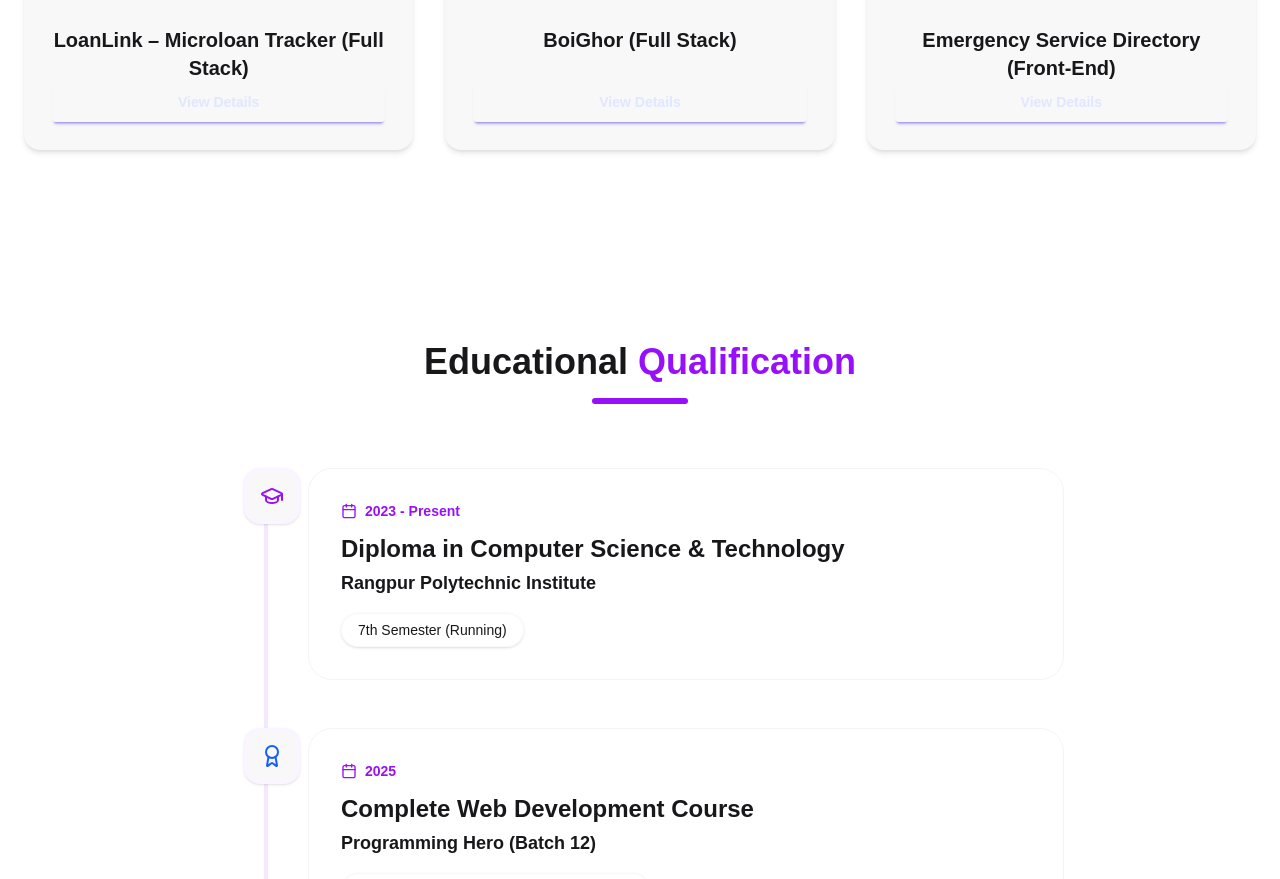
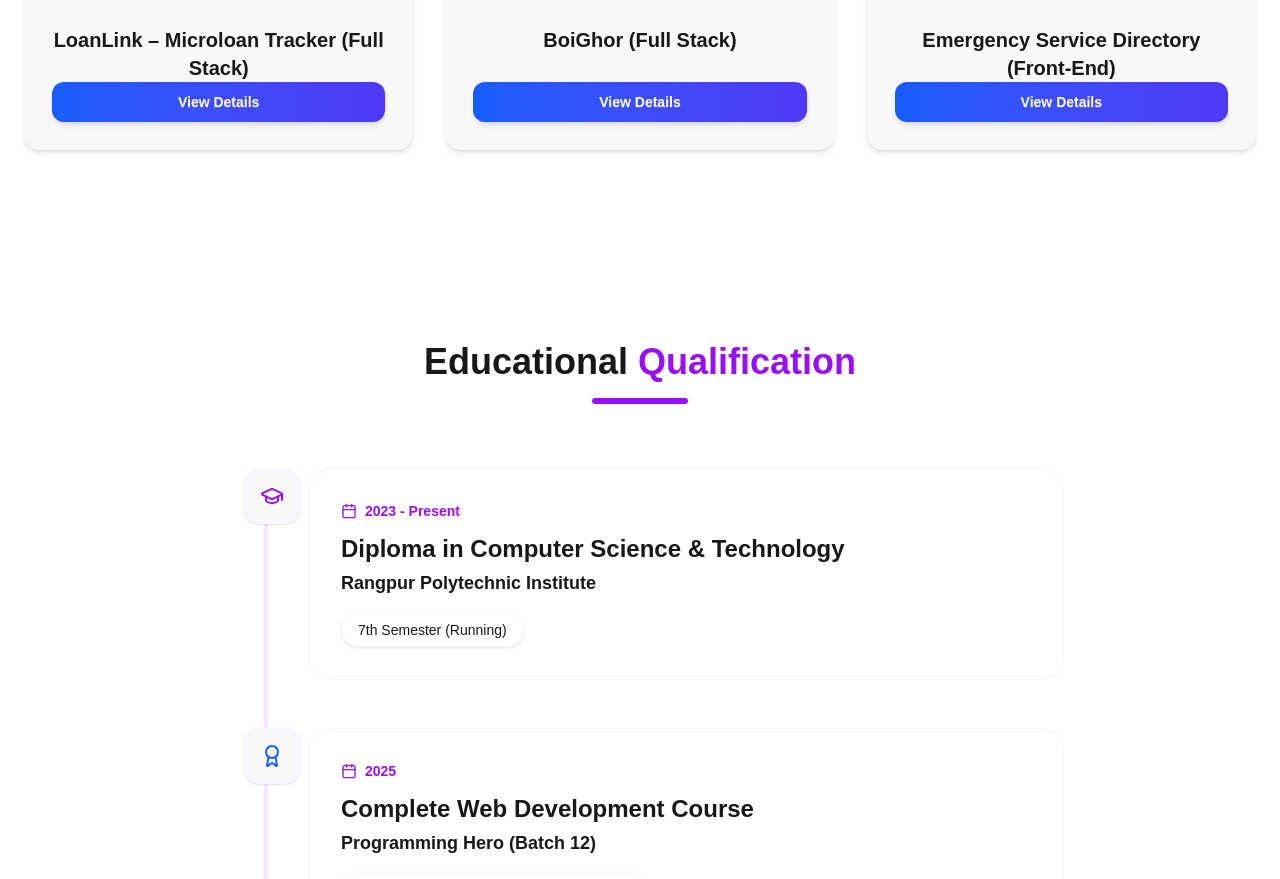
Before and after one commit to fuadhasan199/Portfolio, a React (Vite) app: page / in a window 1280 px wide. Shown: the part 2719-3598 px from the top of the page. Built offline with nearby package versions, Linux system fonts and the light colour scheme.

Commit message:
style:  btn color update

```diff
--- a/src/Components/Projects.jsx
+++ b/src/Components/Projects.jsx
@@ -75,7 +75,15 @@ const Projects = () => {
                 <h3 className="text-xl font-bold text-base-content">{project.name}</h3>
                 <button
                   onClick={() => setSelectedProject(project)}
-                  className="btn btn-primary mt-auto border-none p-3 bg-base-200 w-full"
+                    className="
+    btn mt-auto w-full p-3 border-none
+    bg-gradient-to-r from-blue-600 to-indigo-600
+    hover:from-blue-700 hover:to-indigo-700
+    text-white dark:text-gray-100
+    shadow-md hover:shadow-xl
+    transition-all duration-300
+    rounded-xl
+  "
                 >
                   View Details
                 </button>
```
